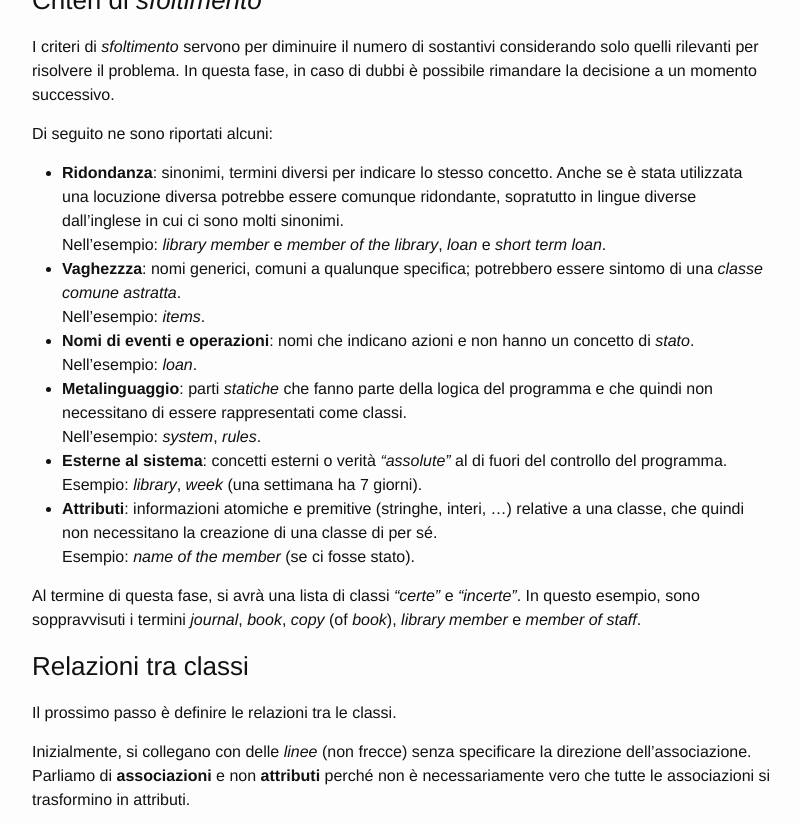
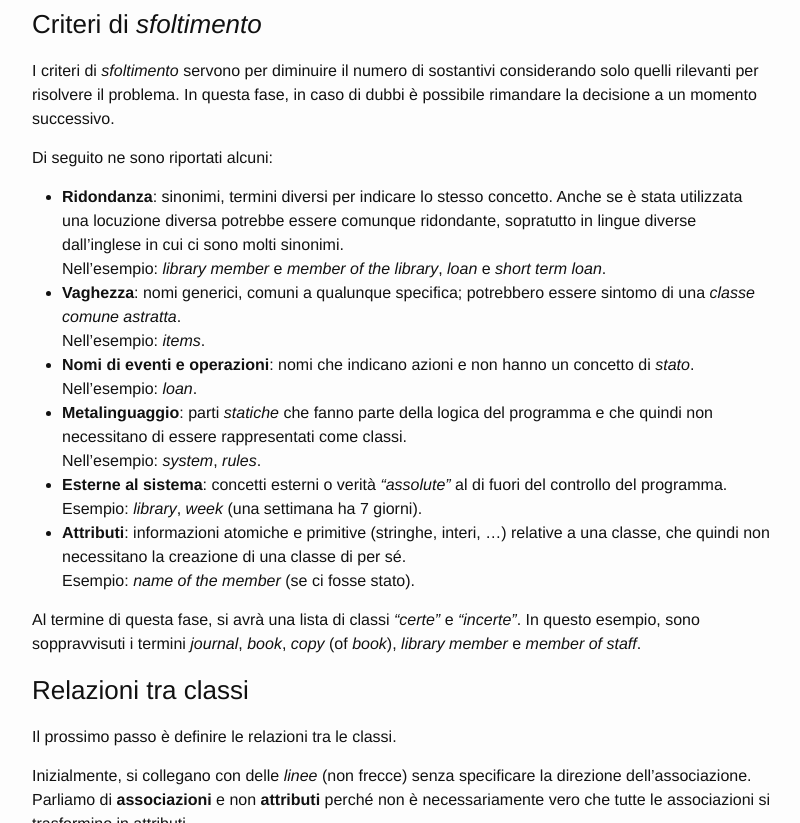
Before and after one commit to MarcoBuster/sweng, a Jekyll site: the page built from _posts/2022-10-24-Progettazione.md, in a window 1280 px wide and 900 px high, scrolled down 11880 px, cut to the strip 0-823 px from the top of the window. Shown: the whole strip, without its empty margins (238-1038 px from the left). Built offline with Jekyll 4.4.1, drawn with Linux system fonts in a browser that asks for light colours; the table of contents is made by our own code; some of the changed lines change nothing that is shown; some of the changed text lies outside the part shown.

Commit message:
Fix other minor issues
Reported-By: Daniele Ceribelli <daniele.ceribelli@studenti.unimi.it>
Co-Authored-By: Daniele Ceribelli <daniele.ceribelli@studenti.unimi.it>
Signed-off-by: Marco Aceti <marco.aceti@studenti.unimi.it>

```diff
--- a/_posts/2022-10-24-Progettazione.md
+++ b/_posts/2022-10-24-Progettazione.md
@@ -93,7 +93,7 @@ Prima di proseguire è bene richiamare concetti e termini fondamentali presumibi
 ### Object orientation
 
 Per essere definito _object oriented_, un linguaggio di programmazione deve soddisfare tre proprietà:
-- __ereditarietà__: ovvero la possibilità di poter spiegare una classe come _differenza_ da un'altra classe.
+- __ereditarietà__: ovvero la possibilità di poter definire una classe ereditando proprietà e comportamenti di un'altra classe.
 - __polimorfismo__: quando una classe può assumere diverse forme in base alle interfacce che implementa.
 Il prof fa l'esempio del _tennista scacchista_: in un torneo di tennis è poco utile sostituire una persona che gioca a tennis ed è brava con gli scacchi (quindi una classe che implementa entrambe le interfacce) con una che gioca a scacchi.
 Il collegamento tra capacità e oggetto è fatto __a tempo di compilazione__: non è importante quindi se la capacità non è ancora definita;
@@ -455,7 +455,7 @@ In questa fase, in caso di dubbi è possibile rimandare la decisione a un moment
 Di seguito ne sono riportati alcuni:
 - __Ridondanza__: sinonimi, termini diversi per indicare lo stesso concetto. Anche se è stata utilizzata una locuzione diversa potrebbe essere comunque ridondante, sopratutto in lingue diverse dall'inglese in cui ci sono molti sinonimi. \\
 Nell'esempio: _library member_ e _member of the library_, _loan_ e _short term loan_.
-- __Vaghezzza__: nomi generici, comuni a qualunque specifica; potrebbero essere sintomo di una _classe comune astratta_. \\
+- __Vaghezza__: nomi generici, comuni a qualunque specifica; potrebbero essere sintomo di una _classe comune astratta_. \\
 Nell'esempio: _items_.
 - __Nomi di eventi e operazioni__: nomi che indicano azioni e non hanno un concetto di _stato_. \\
 Nell'esempio: _loan_.
@@ -463,7 +463,7 @@ Nell'esempio: _loan_.
 Nell'esempio: _system_, _rules_.
 - __Esterne al sistema__: concetti esterni o verità _"assolute"_ al di fuori del controllo del programma. \\
 Esempio: _library_, _week_ (una settimana ha 7 giorni).
-- __Attributi__: informazioni atomiche e premitive (stringhe, interi, ...) relative a una classe, che quindi non necessitano la creazione di una classe di per sé. \\
+- __Attributi__: informazioni atomiche e primitive (stringhe, interi, ...) relative a una classe, che quindi non necessitano la creazione di una classe di per sé. \\
 Esempio: _name of the member_ (se ci fosse stato).
 
 Al termine di questa fase, si avrà una lista di classi _"certe"_ e _"incerte"_.
```
